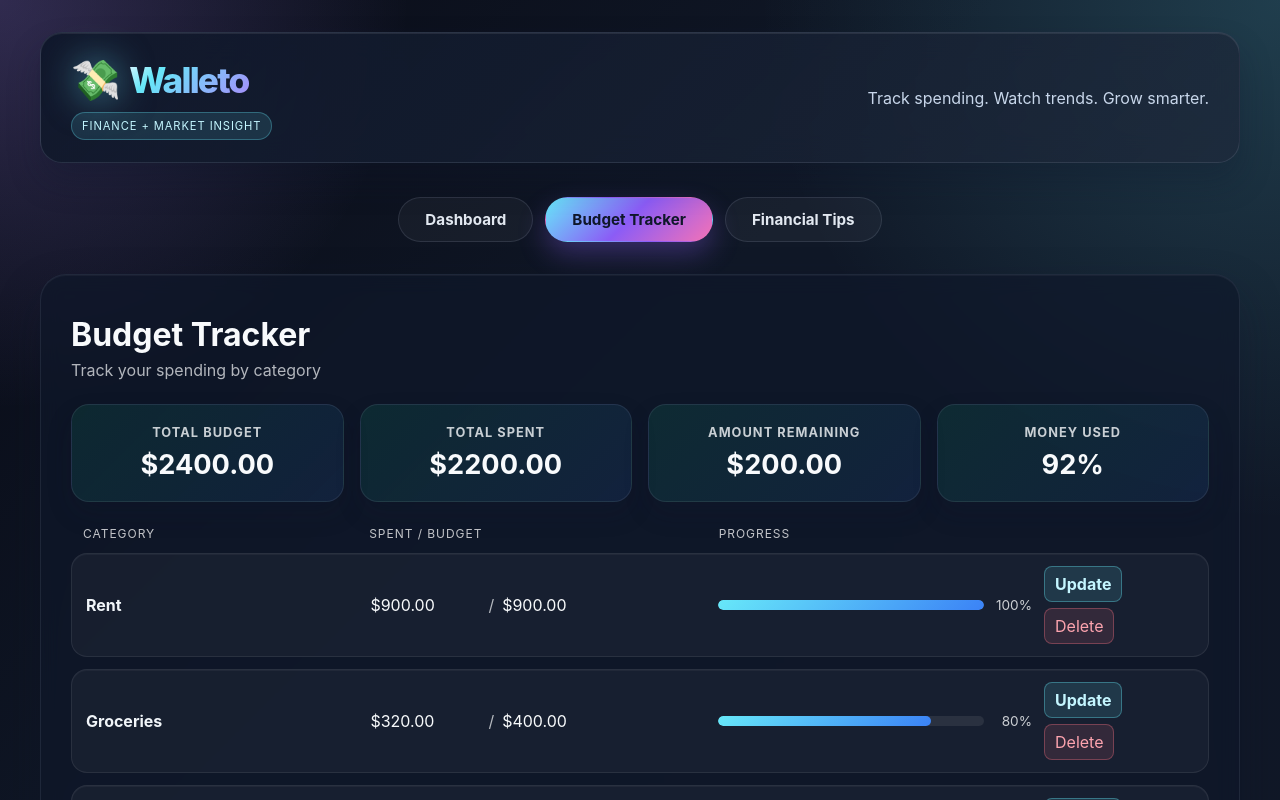
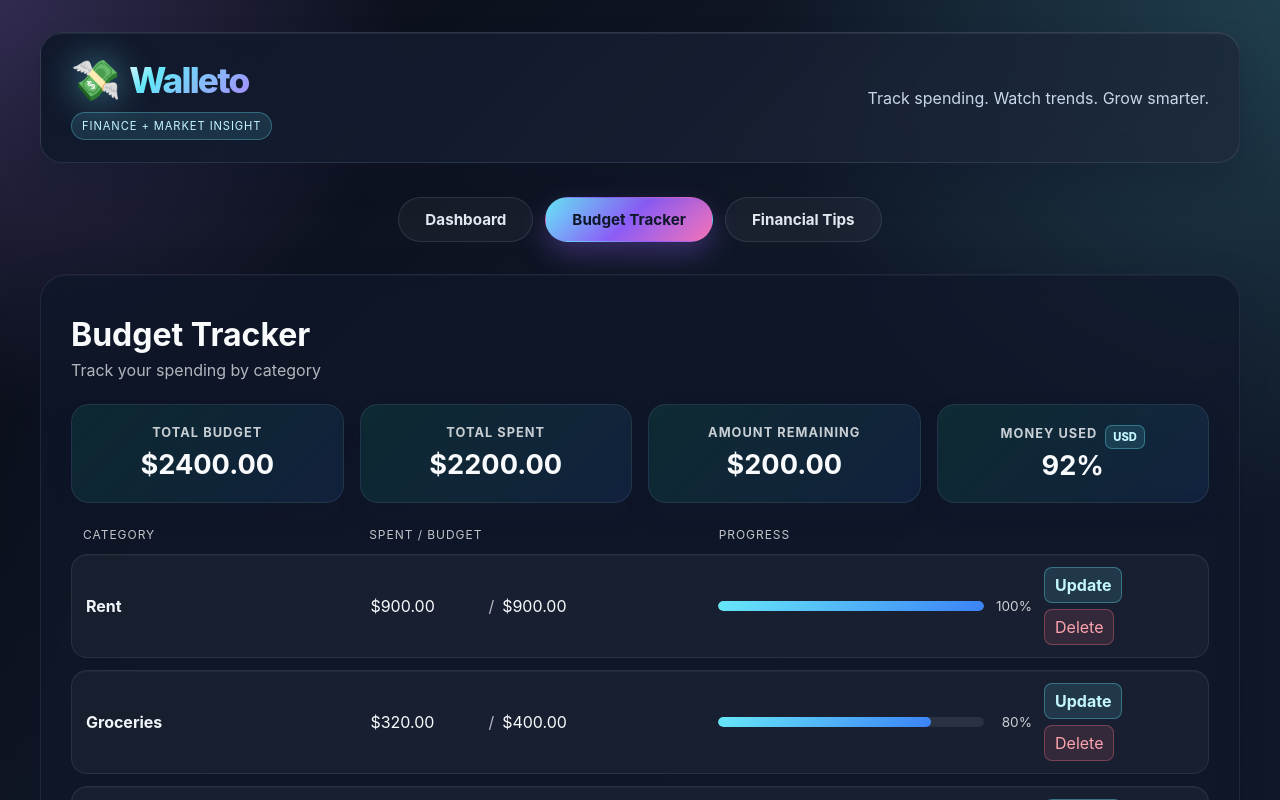
Before and after one commit to Martin-coder401/Walleto, a React (Vite) app: page / in a window 1280 px wide. Both pictures are taken after a click on the button "Budget Tracker". Shown: the top 800 px of the page. Built offline with nearby package versions, Linux system fonts and the light colour scheme; no server answers.

Commit message:
Add USD to KES conversion

```diff
--- a/src/components/BudgetTracker.jsx
+++ b/src/components/BudgetTracker.jsx
@@ -1,6 +1,7 @@
 import { useEffect, useState } from 'react'
 import { useLocalStorage } from '../hooks/useLocalStorage'
 import { apiRequest } from '../api/apiClient'
+import { fetchExchangeRates } from '../api/financialApi'
 import './styles/BudgetTracker.css'
 
 function BudgetTracker() {
@@ -17,12 +18,18 @@ function BudgetTracker() {
   const [showAddForm, setShowAddForm] = useState(false)
   const [editingBudgetId, setEditingBudgetId] = useState(null)
   const [editedSpent, setEditedSpent] = useState('')
+  const [currency, setCurrency] = useState('USD')
+  const [exchangeRate, setExchangeRate] = useState(1)
 
   useEffect(() => {
     apiRequest('/budgets')
       .then((items) => { setBudgets(items); setServerReady(true) })
       .catch(() => setServerReady(false))
   }, [setBudgets])
+
+  useEffect(() => {
+    fetchExchangeRates().then((rates) => setExchangeRate(Number(rates.KES) || 1))
+  }, [])
 
   const handleSubmit = (e) => {
     e.preventDefault()
@@ -61,6 +68,7 @@ function BudgetTracker() {
   const totalSpent = budgets.reduce((sum, b) => sum + b.spent, 0)
   const remaining = totalBudget - totalSpent
   const usedPercentage = totalBudget > 0 ? (totalSpent / totalBudget) * 100 : 0
+  const formatMoney = (amount) => `${currency === 'KES' ? 'KSh' : '$'}${(amount * (currency === 'KES' ? exchangeRate : 1)).toFixed(2)}`
 
   return (
     <div className="budget-tracker fade-in">
@@ -70,18 +78,28 @@ function BudgetTracker() {
       <div className="budget-summary">
         <div className="summary-card">
           <h4> Total Budget</h4>
-          <p>${totalBudget.toFixed(2)}</p>
+          <p>{formatMoney(totalBudget)}</p>
         </div>
         <div className="summary-card">
           <h4> Total Spent</h4>
-          <p>${totalSpent.toFixed(2)}</p>
+          <p>{formatMoney(totalSpent)}</p>
         </div>
         <div className="summary-card">
           <h4> Amount remaining </h4>
-          <p className={remaining < 0 ? 'negative' : ''}>${remaining.toFixed(2)}</p>
+          <p className={remaining < 0 ? 'negative' : ''}>{formatMoney(remaining)}</p>
         </div>
         <div className="summary-card">
-          <h4> Money Used</h4>
+          <div className="summary-heading">
+            <h4> Money Used</h4>
+            <button
+              type="button"
+              className="currency-toggle"
+              onClick={() => setCurrency((current) => current === 'USD' ? 'KES' : 'USD')}
+              aria-label={`Switch currency to ${currency === 'USD' ? 'Kenyan shillings' : 'US dollars'}`}
+            >
+              {currency}
+            </button>
+          </div>
           <p>{usedPercentage.toFixed(0)}%</p>
         </div>
       </div>
@@ -111,10 +129,10 @@ function BudgetTracker() {
                     aria-label={`Spent for ${budget.category}`}
                   />
                 ) : (
-                  <span className="spent-value">${Number(budget.spent).toFixed(2)}</span>
+                  <span className="spent-value">{formatMoney(Number(budget.spent))}</span>
                 )}
                 <span className="separator">/</span>
-                <span className="amount">${Number(budget.amount).toFixed(2)}</span>
+                <span className="amount">{formatMoney(Number(budget.amount))}</span>
               </div>
               <div className="progress-wrapper">
                 <div className="progress-bar">
--- a/src/components/styles/BudgetTracker.css
+++ b/src/components/styles/BudgetTracker.css
@@ -29,6 +29,24 @@
   margin-bottom: 8px;
   letter-spacing: 0.08em;
   text-transform: uppercase;
+}
+
+.summary-heading {
+  display: flex;
+  align-items: center;
+  justify-content: center;
+  gap: 8px;
+}
+
+.currency-toggle {
+  border: 1px solid rgba(103, 232, 249, 0.35);
+  border-radius: 7px;
+  padding: 4px 7px;
+  background: rgba(103, 232, 249, 0.12);
+  color: #c4f6ff;
+  font-size: 0.7rem;
+  font-weight: 800;
+  cursor: pointer;
 }
 
 .summary-card p {
```
